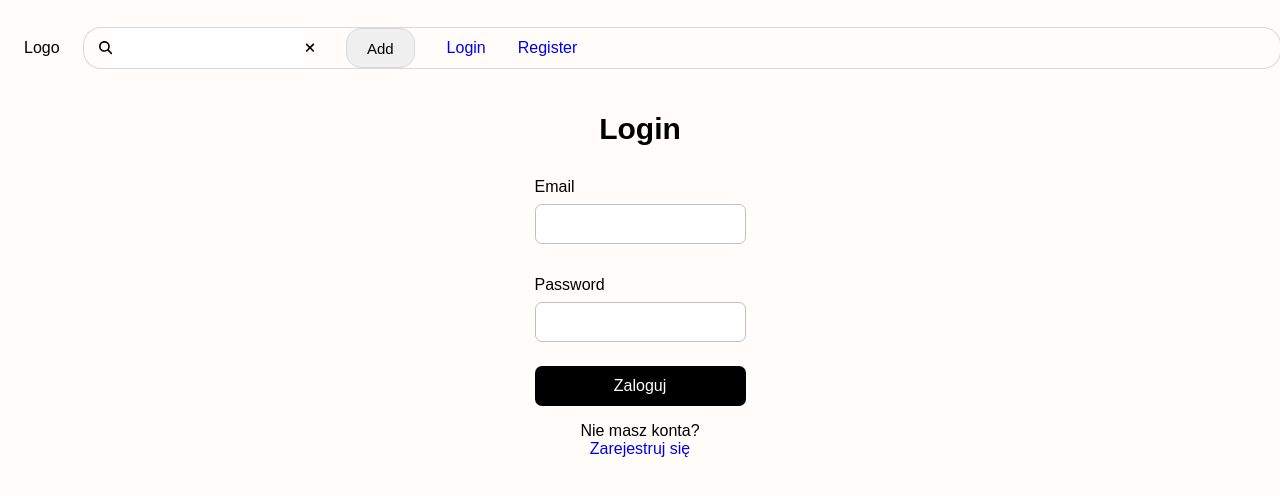
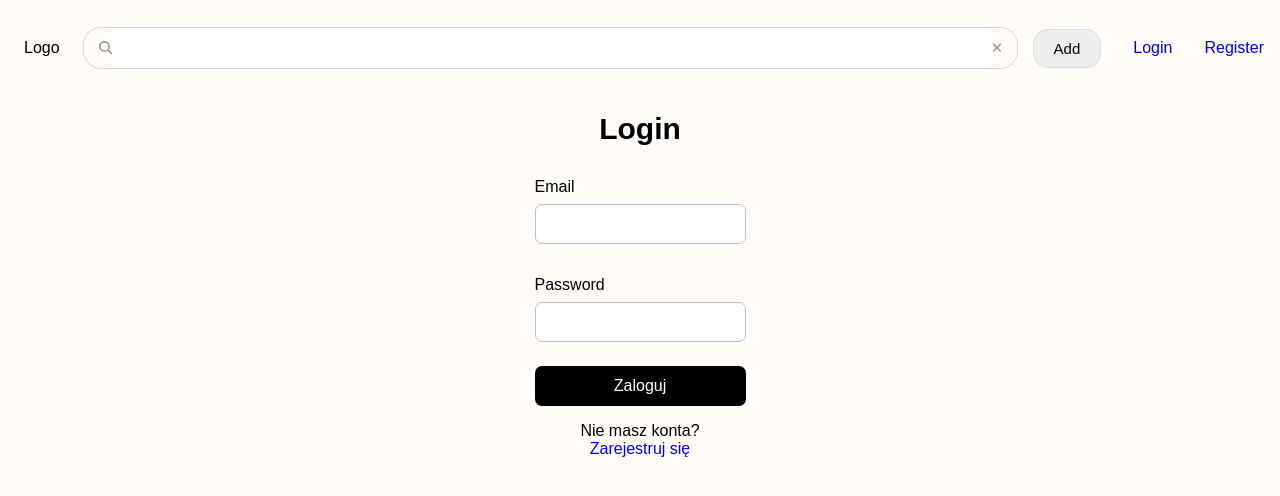
Before and after one commit to aszuta/Picture-portal-frontend, a Nuxt app: page /login in a window 1280 px wide. Shown: the top 496 px of the page. Built offline with nearby package versions, Linux system fonts and the light colour scheme.

Commit message:
feat: search mechanic

```diff
--- a/components/Nav.vue
+++ b/components/Nav.vue
@@ -3,15 +3,15 @@
         <div class="AppHeader__container">
             <div class="AppHeader__logo">Logo</div>
             <nav class="AppHeader__navigation">
-                <div class="AppHeader__navigation-search">
-                    <button class="AppHeader__search-button">
+                <form class="AppHeader__navigation-search" @submit.prevent="search()">
+                    <button class="AppHeader__search-button" @click="search()">
                         <font-awesome-icon :icon="['fas', 'magnifying-glass']" class="AppHeader__icon-left"/>
                     </button>
-                    <TextInput type="text" class="search_input" placeholder="Write something..." name="search"/>
-                    <button class="AppHeader__search-button">
+                    <TextInput v-model="input" type="text" placeholder="Write something..." name="search"/>
+                    <button class="AppHeader__search-button" @click="clear()">
                         <font-awesome-icon :icon="['fas', 'xmark']" class="AppHeader__icon-right"/>
                     </button>
-                </div>
+                </form>
                 <ul class="AppHeader__navigation-list">
                     <li class="AppHeader__list-item">
                         <button class="AppHeader__item AppHeader__item-button" @click="openModal()">Add</button>
@@ -38,9 +38,18 @@ const loggedIn = useUserStore().$state.isLoggedIn;
 const currentUser = useUserStore().$state.userProfile;
 let isModalActive = ref(false);
 const api = useApi();
+const router = useRouter();
+let input = ref('');
+
+function search() {
+    router.push(`/search/${input.value}`);
+}
+
+function clear() {
+    // input.value = '';
+};
 
 function openModal() {
-    console.log(isModalActive.value);
     isModalActive.value = !isModalActive.value;
 };
 
@@ -85,6 +94,11 @@ async function logout() {
 
     &__navigation {
         display: flex;
+        flex-grow: 1;
+    }
+
+    &__navigation-search {
+        display: flex;
         flex-direction: inherit;
         flex-grow: 1;
         height: 40px;
@@ -97,11 +111,10 @@ async function logout() {
         }
     }
 
-    &__navigation-search {
-        display: flex;
-        align-items: center;
-        background-color: initial;
-        padding: 0;
+    &__search-input {
+        width: 100% ;
+        border: none;
+        padding: 0 1vh;
     }
 
     &__search-button {
@@ -109,6 +122,12 @@ async function logout() {
         align-items: center;
         background-color: initial;
         padding: 0;
+        color: #9c9c9c;
+
+        &:hover {
+            color: #616161;
+            cursor: pointer;
+        }
     }
 
     &__icon-left {
--- /dev/null
+++ b/pages/search/[search].vue
@@ -0,0 +1,40 @@
+<template>
+    <AppPage name="home">
+        <h2 class="AppPage__title">Searched pictures for "{{ route }}"</h2>
+        <div class="AppPage__grid">
+            <GridCard
+                v-for="(picture, index) in data?.searchedPictures"
+                :key="picture.id"
+                :id="picture.id"
+                :name="picture.title"
+                :path="picture.filepath"
+                :createdBy="picture.createdBy"
+                :index="index"
+                :pictures="data?.pictures"
+            />
+        </div>
+    </AppPage>
+</template>
+
+<script setup>
+const api = useApi();
+const route = useRoute().params.search;
+
+const { data } = await useAsyncData('pictures', async () => {
+    const pictures = await api('/api/picture');
+    const searchedPictures = pictures.filter(picture => picture.title.includes(route));
+
+    return { searchedPictures };
+})
+</script>
+
+<style lang="scss">
+.AppPage {
+
+    &__title {
+        display: flex;
+        flex-direction: column;
+        margin-bottom: 1rem;
+    }
+}
+</style>
```
